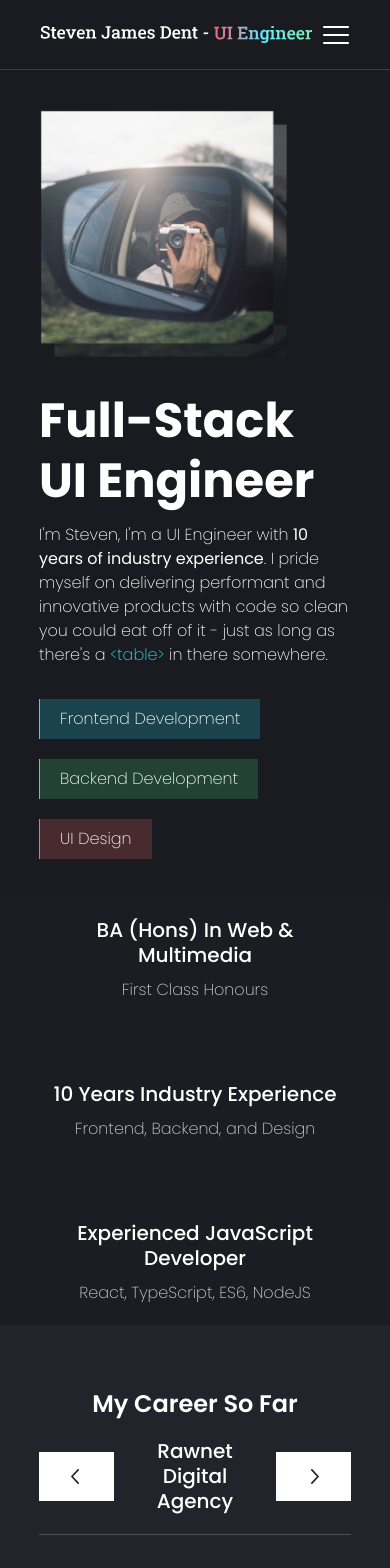
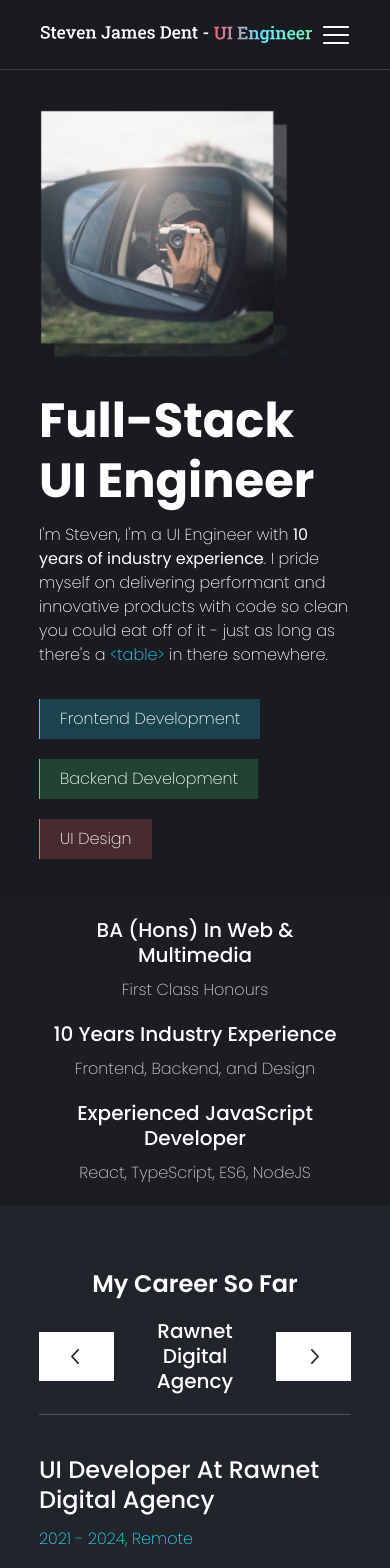
Before and after one commit to stevenjamesdent/portfolio-quick-and-dirty, a Next.js app: page / in a window 390 px wide. Shown: the top 1568 px of the page. Built offline with nearby package versions, Linux system fonts and the light colour scheme.

Commit message:
Minor mobile tweaks

```diff
--- a/src/components/Footer/Footer.tsx
+++ b/src/components/Footer/Footer.tsx
@@ -20,7 +20,7 @@ const Footer = ({className, style} : Props): React.ReactElement => {
                 <LinkedInLogoIcon width={20} height={20} />
                 Connect on LinkedIn
             </Link>
-            <Link className='inline-flex gap-2 items-center text-white hover:text-cyan hover:underline transition-colors' href='/CV_Steven_James_Dent_UI_Engineer.pdf' download='CV - Steven James Dent - UI Engineer'>
+            <Link className='inline-flex max-mobile:flex-row-reverse gap-2 items-center text-white hover:text-cyan hover:underline transition-colors' href='/CV_Steven_James_Dent_UI_Engineer.pdf' download='CV - Steven James Dent - UI Engineer'>
                 Download my CV
                 <DownloadIcon width={20} height={20} />
             </Link>
--- a/src/components/Hero/Hero.tsx
+++ b/src/components/Hero/Hero.tsx
@@ -33,7 +33,7 @@ const Hero = ({className, style} : Props): React.ReactElement => {
                 </div>
                 <Image className={styles.image} src={photo} alt="Photograph of Steven" />
             </div>
-            <div className='flex max-mobile:flex-col justify-center tablet:justify-between px-gutter-small tablet-l:px-gutter laptop:px-gutter-large gap-20 tablet:gap-5 py-5 text-center text-white bg-midnight bg-opacity-90'>
+            <div className='flex max-mobile:flex-col justify-center tablet:justify-between px-gutter-small tablet-l:px-gutter laptop:px-gutter-large gap-5 mobile:gap-20 tablet:gap-5 py-5 text-center text-white bg-midnight bg-opacity-90'>
                 <div>
                     <Heading tag='span' appearance='h6'>BA (Hons) In Web & Multimedia</Heading>
                     <span className='opacity-80'>First Class Honours</span>
```
